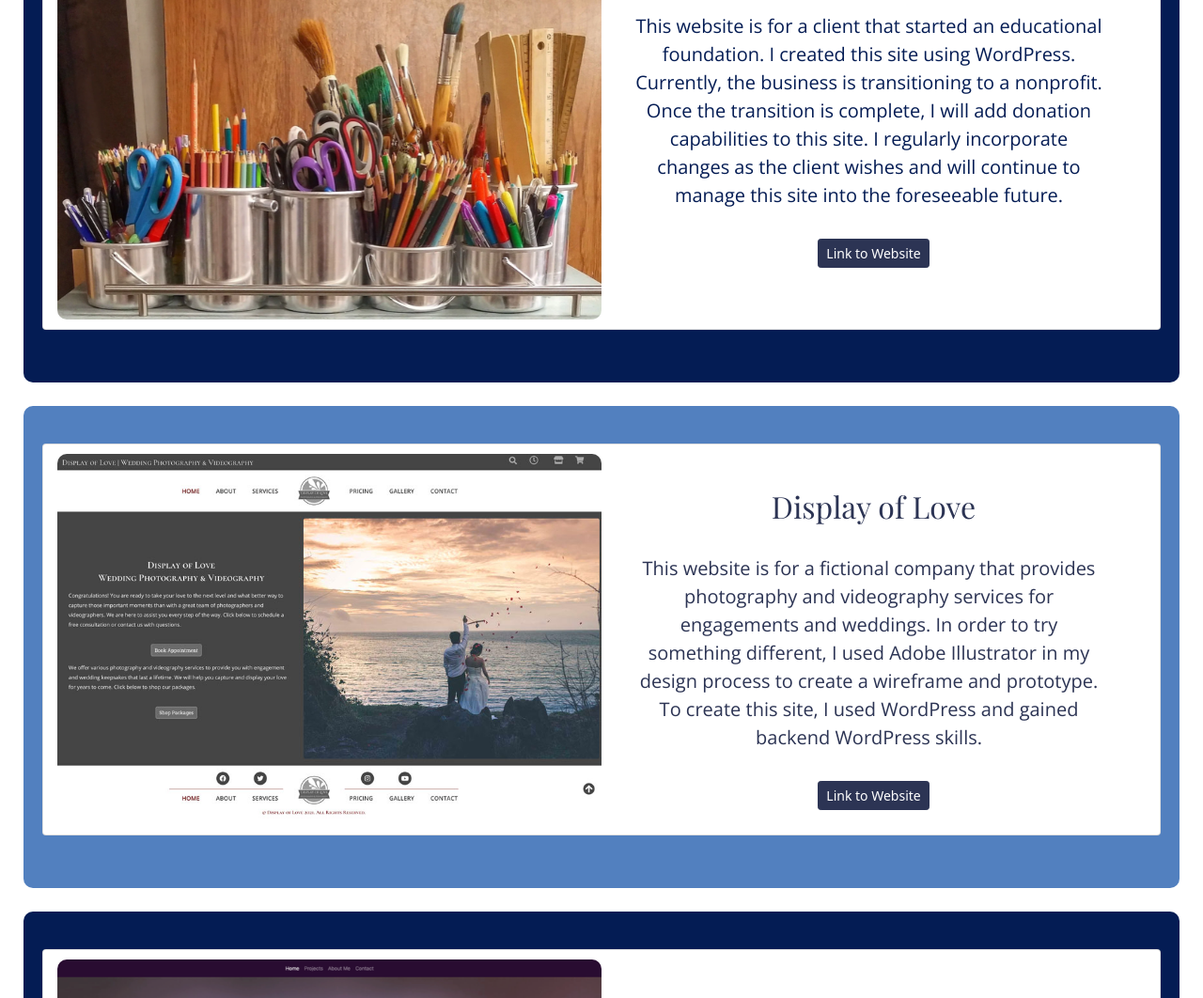
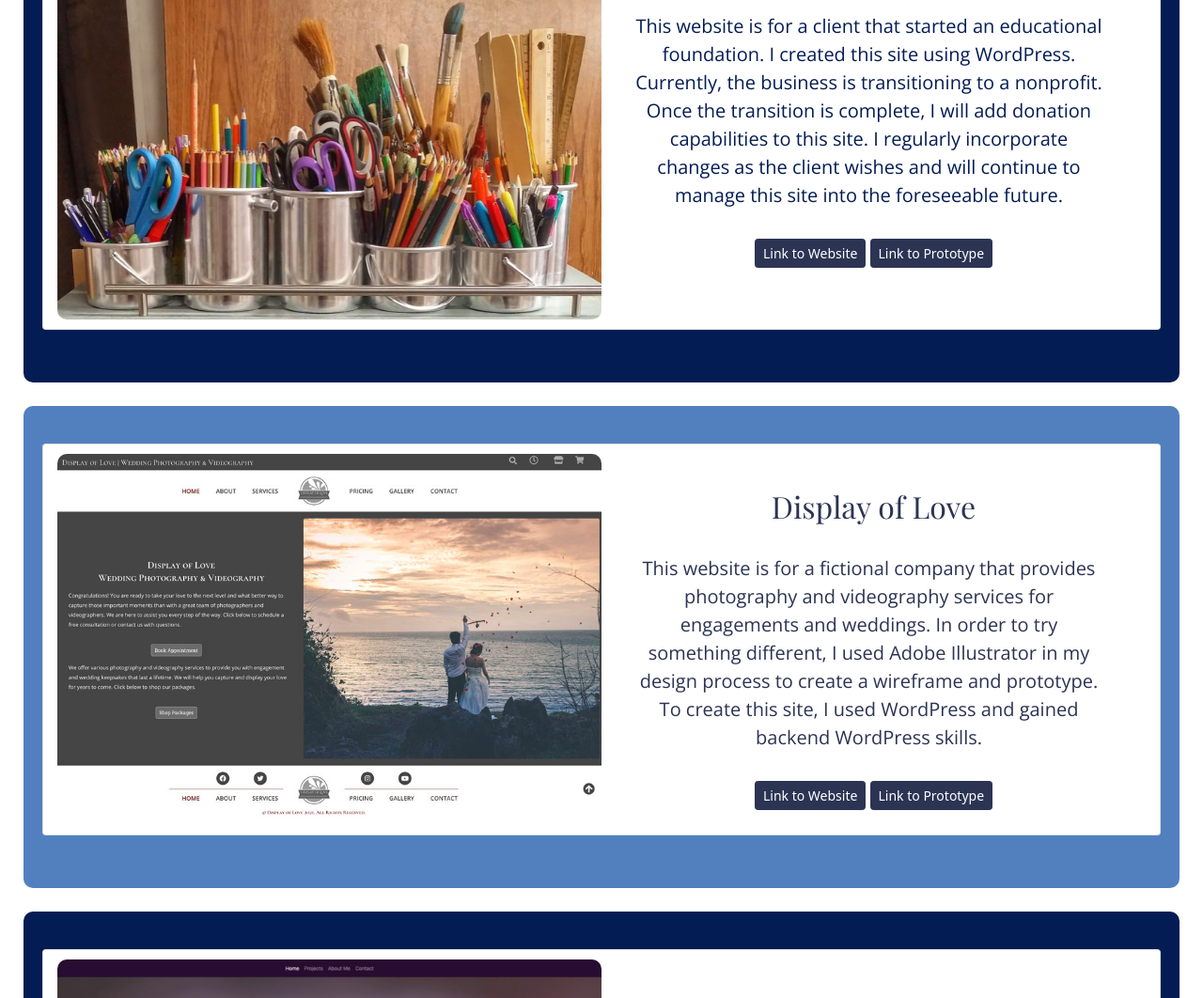
Before and after one commit to KMarieBrown/portfolio-website, a plain HTML site: page projects.html in a window 1280 px wide. Shown: the part 1134-2196 px from the top of the page at 94% size. Drawn offline with nearby package versions, Linux system fonts and the light colour scheme; a web font is replaced by a local one.

Commit message:
📦 NEW: add links to DOF & VREF prototypes.

```diff
--- a/projects.html
+++ b/projects.html
@@ -72,6 +72,9 @@
                         <h2 class="card-title">Valley Rose Educational Foundation</h2>
                         <p class="card-text">This website is for a client that started an educational foundation. I created this site using WordPress. Currently, the business is transitioning to a nonprofit. Once the transition is complete, I will add donation capabilities to this site. I regularly incorporate changes as the client wishes and will continue to manage this site into the foreseeable future. </p>
                             <a href="https://valleyrose.org" target="_blank" class="btn btn-dark btn-sm" role="button">Link to Website</a>
+                            <a href="https://xd.adobe.com/view/bdc92202-14d9-4cb1-b353-568a3d6c30dc-e89a/?fullscreen" target="_blank"
+                                class="btn btn-dark btn-sm" role="button">Link to
+                                Prototype</a>
                     </div>
                 </div>
             </div>
@@ -90,6 +93,8 @@
                         <h2 class="card-title">Display of Love</h2>
                         <p class="card-text">This website is for a fictional company that provides photography and videography services for engagements and weddings. In order to try something different, I used Adobe Illustrator in my design process to create a wireframe and prototype. To create this site, I used WordPress and gained backend WordPress skills. </p>
                             <a href="https://displayoflove.com" target="_blank" class="btn btn-dark btn-sm" role="button">Link to Website</a>
+                            <a href="https://xd.adobe.com/view/a4d75b92-1d85-4a3b-8c12-cd42a347c38a-f184/?fullscreen" target="_blank" class="btn btn-dark btn-sm" role="button">Link to
+                                Prototype</a>
                     </div>
                 </div>
             </div>
```
